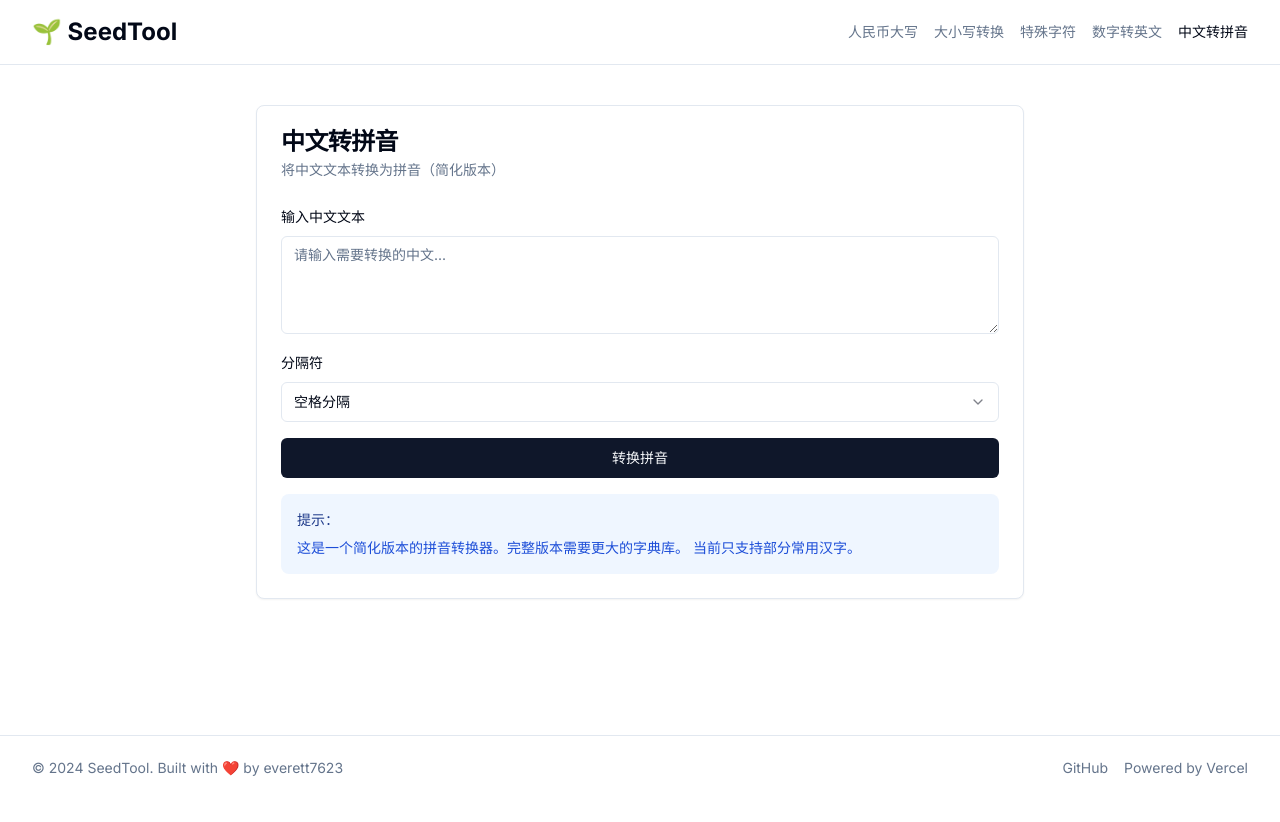
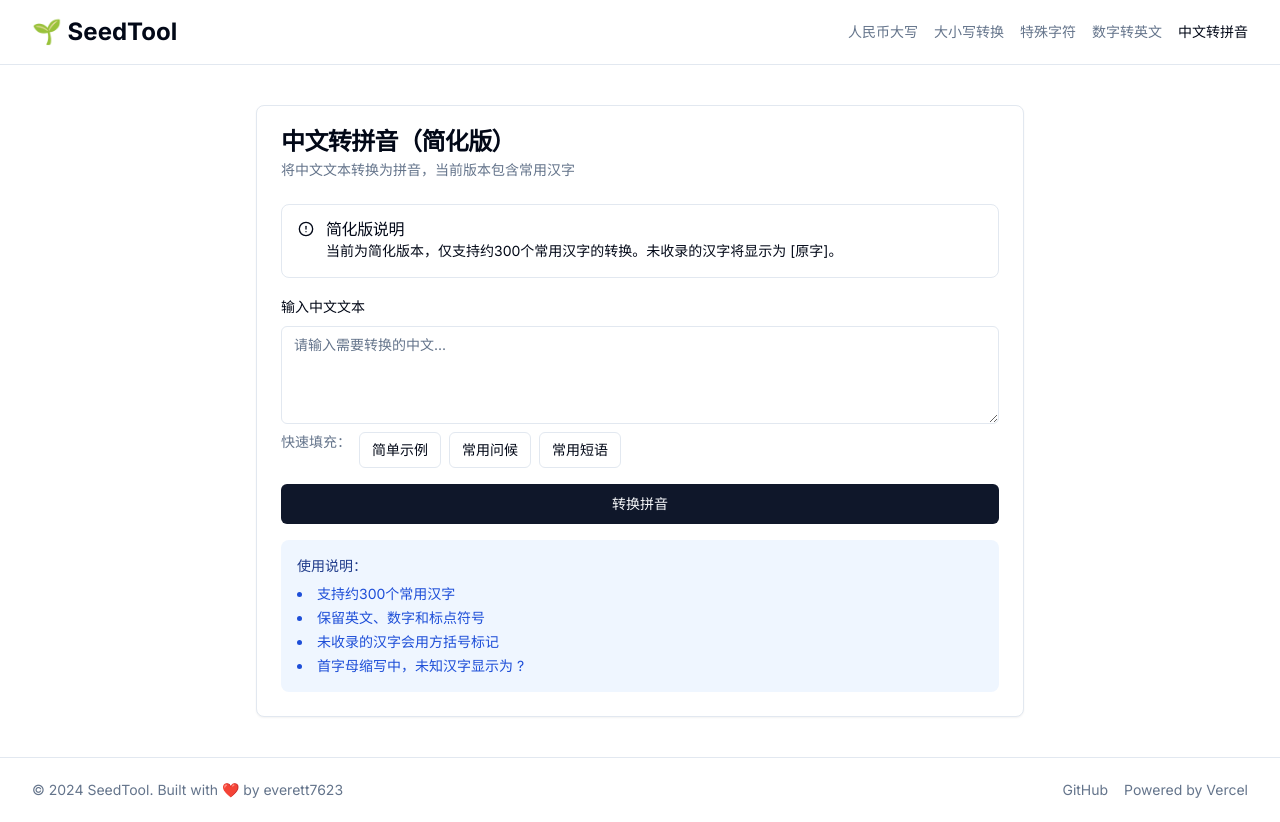
Before and after one commit to everett7623/Globokit, a Next.js app: page /tools/pinyin in a window 1280 px wide. Before the commit the page ends 800 px from the top, so only its background shows below. Built offline with nearby package versions, Linux system fonts and the light colour scheme.

Commit message:
Update page.tsx

```diff
--- a/app/tools/pinyin/page.tsx
+++ b/app/tools/pinyin/page.tsx
@@ -5,55 +5,121 @@ import { Card, CardHeader, CardTitle, CardDescription, CardContent } from '@/com
 import { Textarea } from '@/components/ui/textarea'
 import { Label } from '@/components/ui/label'
 import { Button } from '@/components/ui/button'
-import { Select, SelectContent, SelectItem, SelectTrigger, SelectValue } from '@/components/ui/select'
 import { CopyButton } from '@/components/tools/copy-button'
+import { AlertCircle } from 'lucide-react'
+import { Alert, AlertDescription, AlertTitle } from '@/components/ui/alert'
 
-// 简单的拼音映射表（示例）
+// 基础拼音映射表（包含常用汉字）
 const pinyinMap: { [key: string]: string } = {
-  '中': 'zhong',
-  '文': 'wen',
-  '转': 'zhuan',
-  '拼': 'pin',
-  '音': 'yin',
-  '测': 'ce',
-  '试': 'shi',
-  // 可以扩展更多字符
-}
+  '一': 'yi', '二': 'er', '三': 'san', '四': 'si', '五': 'wu',
+  '六': 'liu', '七': 'qi', '八': 'ba', '九': 'jiu', '十': 'shi',
+  '百': 'bai', '千': 'qian', '万': 'wan', '亿': 'yi',
+  '中': 'zhong', '文': 'wen', '转': 'zhuan', '拼': 'pin', '音': 'yin',
+  '的': 'de', '是': 'shi', '在': 'zai', '有': 'you', '和': 'he',
+  '了': 'le', '不': 'bu', '我': 'wo', '你': 'ni', '他': 'ta',
+  '她': 'ta', '它': 'ta', '们': 'men', '这': 'zhe', '那': 'na',
+  '个': 'ge', '到': 'dao', '大': 'da', '小': 'xiao', '来': 'lai',
+  '去': 'qu', '上': 'shang', '下': 'xia', '左': 'zuo', '右': 'you',
+  '前': 'qian', '后': 'hou', '里': 'li', '外': 'wai', '多': 'duo',
+  '少': 'shao', '好': 'hao', '坏': 'huai', '高': 'gao', '低': 'di',
+  '长': 'chang', '短': 'duan', '新': 'xin', '旧': 'jiu', '快': 'kuai',
+  '慢': 'man', '早': 'zao', '晚': 'wan', '天': 'tian', '地': 'di',
+  '人': 'ren', '民': 'min', '国': 'guo', '家': 'jia', '公': 'gong',
+  '司': 'si', '工': 'gong', '作': 'zuo', '学': 'xue', '校': 'xiao',
+  '生': 'sheng', '活': 'huo', '用': 'yong', '品': 'pin', '电': 'dian',
+  '脑': 'nao', '话': 'hua', '机': 'ji', '器': 'qi', '车': 'che',
+  '路': 'lu', '水': 'shui', '火': 'huo', '山': 'shan', '河': 'he',
+  '海': 'hai', '空': 'kong', '气': 'qi', '风': 'feng', '雨': 'yu',
+  '雪': 'xue', '云': 'yun', '日': 'ri', '月': 'yue', '星': 'xing',
+  '春': 'chun', '夏': 'xia', '秋': 'qiu', '冬': 'dong', '年': 'nian',
+  '时': 'shi', '分': 'fen', '秒': 'miao', '今': 'jin', '明': 'ming',
+  '昨': 'zuo', '东': 'dong', '西': 'xi', '南': 'nan', '北': 'bei',
+  '京': 'jing', '州': 'zhou', '市': 'shi', '区': 'qu', '县': 'xian',
+  '村': 'cun', '街': 'jie', '道': 'dao', '号': 'hao', '楼': 'lou',
+  '层': 'ceng', '室': 'shi', '门': 'men', '窗': 'chuang', '桌': 'zhuo',
+  '椅': 'yi', '床': 'chuang', '书': 'shu', '本': 'ben', '笔': 'bi',
+  '纸': 'zhi', '画': 'hua', '图': 'tu', '色': 'se', '红': 'hong',
+  '黄': 'huang', '蓝': 'lan', '绿': 'lv', '白': 'bai', '黑': 'hei',
+  '名': 'ming', '字': 'zi', '号': 'hao', '码': 'ma', '价': 'jia',
+  '钱': 'qian', '元': 'yuan', '角': 'jiao', '分': 'fen', '买': 'mai',
+  '卖': 'mai', '贵': 'gui', '便': 'bian', '宜': 'yi', '货': 'huo',
+  '物': 'wu', '食': 'shi', '饭': 'fan', '菜': 'cai', '汤': 'tang',
+  '茶': 'cha', '酒': 'jiu', '肉': 'rou', '鱼': 'yu', '鸡': 'ji',
+  '蛋': 'dan', '面': 'mian', '包': 'bao', '米': 'mi', '油': 'you',
+  '盐': 'yan', '糖': 'tang', '果': 'guo', '瓜': 'gua', '豆': 'dou',
+  '菜': 'cai', '花': 'hua', '草': 'cao', '树': 'shu', '林': 'lin',
+  '对': 'dui', '错': 'cuo', '真': 'zhen', '假': 'jia', '美': 'mei',
+  '丑': 'chou', '爱': 'ai', '恨': 'hen', '情': 'qing', '意': 'yi',
+  '心': 'xin', '想': 'xiang', '思': 'si', '念': 'nian', '忘': 'wang',
+  '记': 'ji', '忆': 'yi', '梦': 'meng', '醒': 'xing', '睡': 'shui',
+  '觉': 'jue', '看': 'kan', '见': 'jian', '听': 'ting', '说': 'shuo',
+  '读': 'du', '写': 'xie', '唱': 'chang', '跳': 'tiao', '舞': 'wu',
+  '走': 'zou', '跑': 'pao', '飞': 'fei', '游': 'you', '泳': 'yong',
+  '打': 'da', '球': 'qiu', '玩': 'wan', '乐': 'le', '笑': 'xiao',
+  '哭': 'ku', '喊': 'han', '叫': 'jiao', '问': 'wen', '答': 'da',
+  '请': 'qing', '谢': 'xie', '对': 'dui', '起': 'qi', '再': 'zai',
+  '见': 'jian', '您': 'nin', '先': 'xian', '生': 'sheng', '女': 'nv',
+  '士': 'shi', '老': 'lao', '师': 'shi', '同': 'tong', '事': 'shi',
+  '朋': 'peng', '友': 'you', '父': 'fu', '母': 'mu', '亲': 'qin',
+  '子': 'zi', '儿': 'er', '孩': 'hai', '哥': 'ge', '姐': 'jie',
+  '弟': 'di', '妹': 'mei', '夫': 'fu', '妻': 'qi', '爸': 'ba',
+  '妈': 'ma', '爷': 'ye', '奶': 'nai', '叔': 'shu', '姨': 'yi',
+  '伯': 'bo', '姑': 'gu', '婶': 'shen', '舅': 'jiu', '姥': 'lao',
+};
 
 export default function PinyinPage() {
   const [input, setInput] = useState('')
   const [pinyinResult, setPinyinResult] = useState('')
   const [initialsResult, setInitialsResult] = useState('')
-  const [separator, setSeparator] = useState(' ')
+  const [unknownChars, setUnknownChars] = useState<string[]>([])
 
   const handleConvert = () => {
-    if (!input) return
+    if (!input.trim()) {
+      setPinyinResult('')
+      setInitialsResult('')
+      setUnknownChars([])
+      return
+    }
 
-    // 简单的拼音转换实现
     const chars = input.split('')
     const pinyinArray: string[] = []
     const initials: string[] = []
+    const unknown: string[] = []
 
     chars.forEach(char => {
       if (pinyinMap[char]) {
+        // 已知的汉字
         pinyinArray.push(pinyinMap[char])
         initials.push(pinyinMap[char][0].toUpperCase())
       } else if (/[a-zA-Z0-9]/.test(char)) {
+        // 英文和数字保持原样
         pinyinArray.push(char)
         initials.push(char.toUpperCase())
-      } else if (/\s/.test(char)) {
-        pinyinArray.push(' ')
+      } else if (/[\s\.,!?;:'"，。！？；：""''（）]/.test(char)) {
+        // 标点和空格
+        pinyinArray.push(char)
+      } else if (/[\u4e00-\u9fa5]/.test(char)) {
+        // 未知的汉字
+        pinyinArray.push(`[${char}]`)
+        initials.push('?')
+        if (!unknown.includes(char)) {
+          unknown.push(char)
+        }
+      } else {
+        // 其他字符
+        pinyinArray.push(char)
       }
     })
 
-    setPinyinResult(pinyinArray.join(separator))
+    setPinyinResult(pinyinArray.join(' ').replace(/\s+/g, ' ').trim())
     setInitialsResult(initials.join(''))
+    setUnknownChars(unknown)
   }
 
-  const separatorOptions = [
-    { value: ' ', label: '空格分隔' },
-    { value: '-', label: '连字符分隔' },
-    { value: '', label: '无分隔' },
+  const sampleTexts = [
+    { text: '中文转拼音', label: '简单示例' },
+    { text: '你好世界', label: '常用问候' },
+    { text: '我爱中国', label: '常用短语' },
   ]
 
   return (
@@ -61,12 +127,20 @@ export default function PinyinPage() {
       <div className="mx-auto max-w-3xl">
         <Card>
           <CardHeader>
-            <CardTitle>中文转拼音</CardTitle>
+            <CardTitle>中文转拼音（简化版）</CardTitle>
             <CardDescription>
-              将中文文本转换为拼音（简化版本）
+              将中文文本转换为拼音，当前版本包含常用汉字
             </CardDescription>
           </CardHeader>
           <CardContent className="space-y-4">
+            <Alert>
+              <AlertCircle className="h-4 w-4" />
+              <AlertTitle>简化版说明</AlertTitle>
+              <AlertDescription>
+                当前为简化版本，仅支持约300个常用汉字的转换。未收录的汉字将显示为 [原字]。
+              </AlertDescription>
+            </Alert>
+
             <div className="space-y-2">
               <Label htmlFor="input">输入中文文本</Label>
               <Textarea
@@ -76,22 +150,24 @@ export default function PinyinPage() {
                 onChange={(e) => setInput(e.target.value)}
                 rows={4}
               />
-            </div>
 
-            <div className="space-y-2">
-              <Label htmlFor="separator">分隔符</Label>
-              <Select value={separator} onValueChange={setSeparator}>
-                <SelectTrigger id="separator">
-                  <SelectValue />
-                </SelectTrigger>
-                <SelectContent>
-                  {separatorOptions.map(option => (
-                    <SelectItem key={option.value} value={option.value}>
-                      {option.label}
-                    </SelectItem>
-                  ))}
-                </SelectContent>
-              </Select>
+              {/* 示例文本 */}
+              <div className="flex flex-wrap gap-2 mt-2">
+                <span className="text-sm text-muted-foreground">快速填充：</span>
+                {sampleTexts.map((sample, index) => (
+                  <Button
+                    key={index}
+                    variant="outline"
+                    size="sm"
+                    onClick={() => {
+                      setInput(sample.text)
+                      handleConvert()
+                    }}
+                  >
+                    {sample.label}
+                  </Button>
+                ))}
+              </div>
             </div>
 
             <Button onClick={handleConvert} className="w-full">
@@ -121,15 +197,26 @@ export default function PinyinPage() {
                     </div>
                   </div>
                 )}
+
+                {unknownChars.length > 0 && (
+                  <Alert variant="destructive">
+                    <AlertCircle className="h-4 w-4" />
+                    <AlertDescription>
+                      以下汉字暂未收录：{unknownChars.join('、')}
+                    </AlertDescription>
+                  </Alert>
+                )}
               </div>
             )}
 
             <div className="rounded-lg bg-blue-50 p-4 text-sm">
-              <p className="font-medium text-blue-900 mb-2">提示：</p>
-              <p className="text-blue-700">
-                这是一个简化版本的拼音转换器。完整版本需要更大的字典库。
-                当前只支持部分常用汉字。
-              </p>
+              <p className="font-medium text-blue-900 mb-2">使用说明：</p>
+              <ul className="list-disc list-inside space-y-1 text-blue-700">
+                <li>支持约300个常用汉字</li>
+                <li>保留英文、数字和标点符号</li>
+                <li>未收录的汉字会用方括号标记</li>
+                <li>首字母缩写中，未知汉字显示为 ?</li>
+              </ul>
             </div>
           </CardContent>
         </Card>
```
